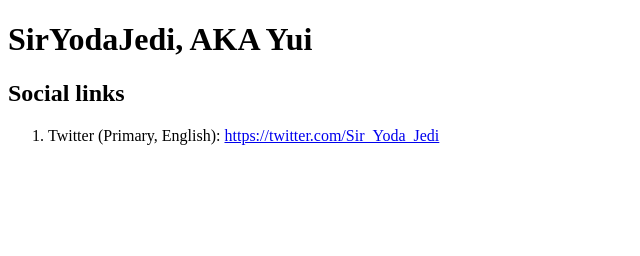
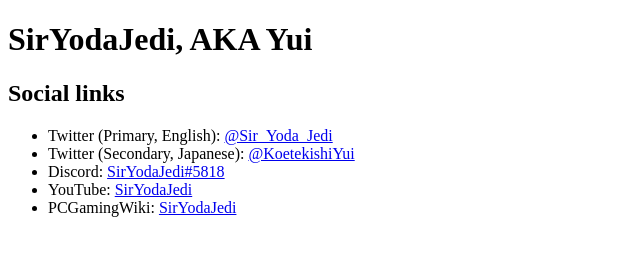
Before and after one commit to SirYodaJedi/SirYodaJedi.github.io, a plain HTML site: page index.html in a window 1280 px wide. Shown: the whole page, without its empty margins (0-640 px from the left). Drawn offline with Linux system fonts and the light colour scheme.

Commit message:
Update index.html

```diff
--- a/index.html
+++ b/index.html
@@ -4,8 +4,12 @@
 		<h1>SirYodaJedi, AKA Yui</h1>
 		<!-- put description here-->
 		<h2>Social links</h2>
-		<ol>
-			<li>Twitter (Primary, English): <a href=https://twitter.com/Sir_Yoda_Jedi>https://twitter.com/Sir_Yoda_Jedi</a></li>
-		</ol>
+		<ul>
+			<li>Twitter (Primary, English): <a href=https://twitter.com/Sir_Yoda_Jedi>@Sir_Yoda_Jedi</a></li>
+			<li>Twitter (Secondary, Japanese): <a href=https://twitter.com/koetekishiyui>@KoetekishiYui</a></li>
+			<li>Discord: <a href=https://discord.gg/ntw6ChHerf>SirYodaJedi#5818</a></li>
+			<li>YouTube: <a href=https://www.youtube.com/@SirYodaJedi>SirYodaJedi</a></li>
+			<li>PCGamingWiki: <a href=https://www.pcgamingwiki.com/wiki/Special:Contributions/SirYodaJedi>SirYodaJedi</a></li>
+		</ul>
 	</body>
 </html>
```
